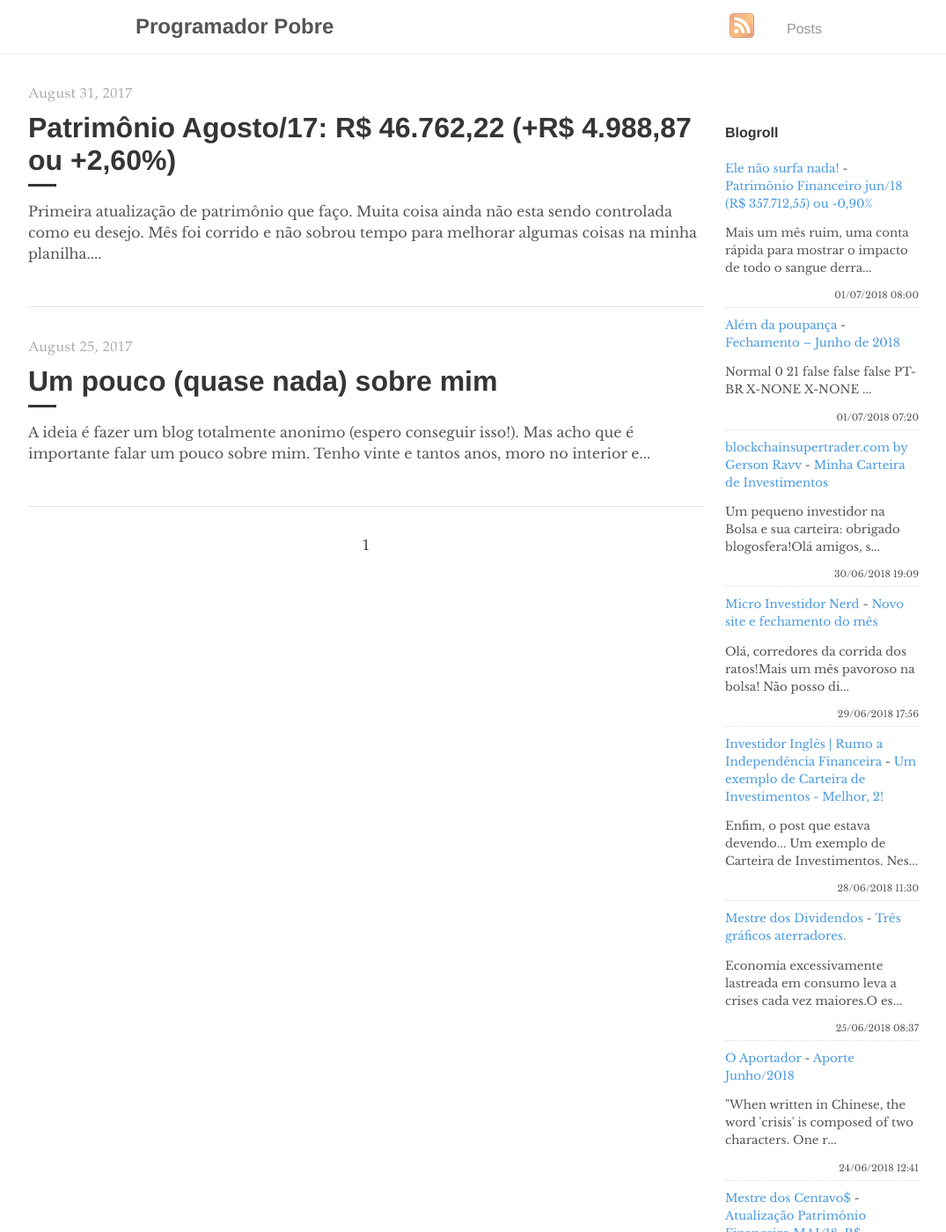
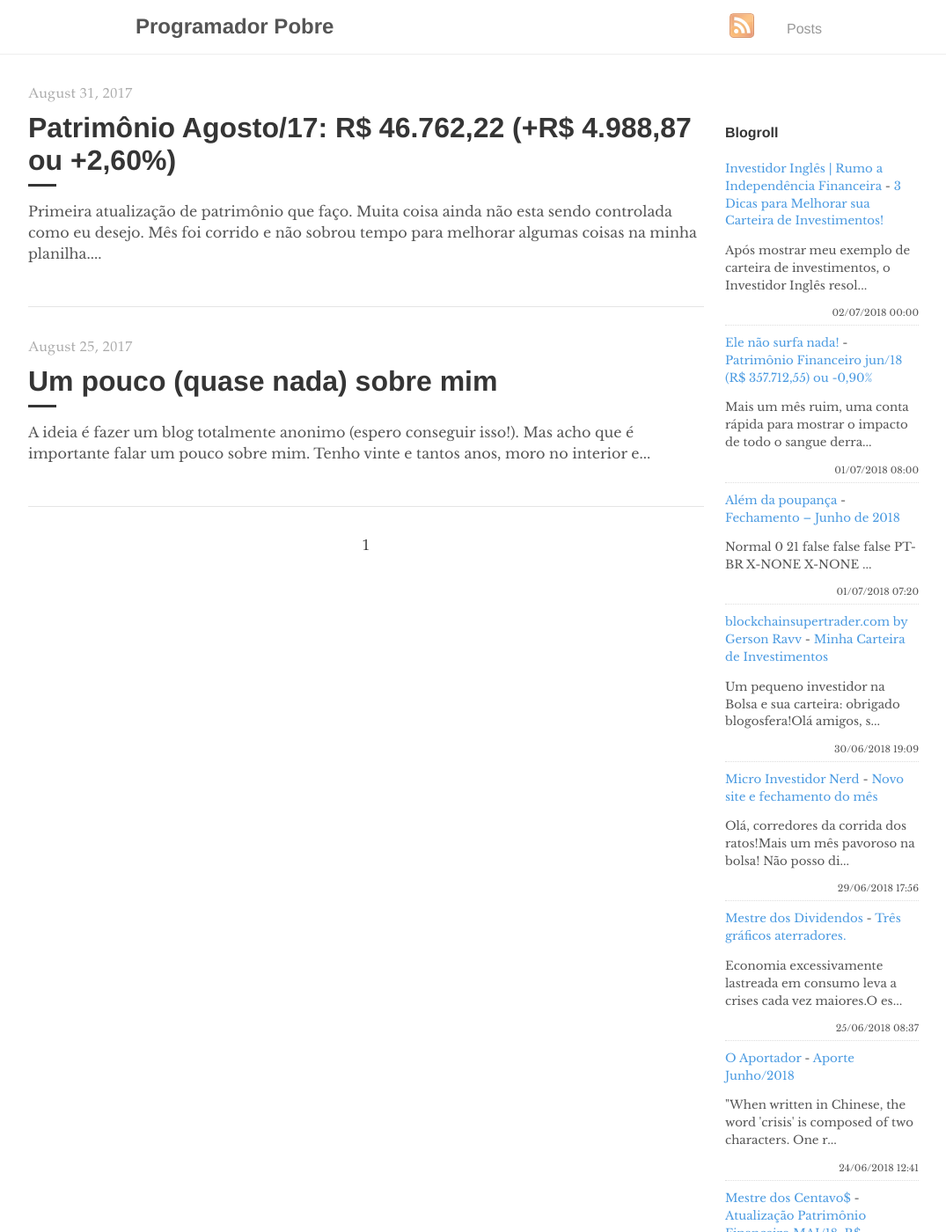
Before and after one commit to programadorpobre/programadorpobre.github.io, a Jekyll site: the page built from index.html, in a window 1280 px wide and 1400 px high. Shown: the whole window at 88% size, without its empty margins (96-1171 px from the left). Built offline with Jekyll 4.4.1, drawn with Linux system fonts in a browser that asks for light colours; the list of posts is cut into pages by our own code; comment, search, counter and statistics services are not loaded.

Commit message:
[ci skip] travis #331

```diff
--- a/_includes/feed-entries.html
+++ b/_includes/feed-entries.html
@@ -1,3 +1,8 @@
+<div class="feed-entry">
+    <a class="feed-entry-site-name" href="https://www.investidoringles.com/">Investidor Inglês | Rumo a Independência Financeira</a> - <a class="feed-entry-title" href="https://www.investidoringles.com/2018/07/3-dicas-melhorar-carteira-de-investimentos.html">3 Dicas para Melhorar sua Carteira de Investimentos!</a>
+    <p class="feed-entry-summary">Após mostrar meu exemplo de carteira de investimentos, o Investidor Inglês resol...</p>
+    <time datetime="2018-07-02T00:00:00.000-03:00">02/07/2018 00:00</time>
+</div>
 <div class="feed-entry">
     <a class="feed-entry-site-name" href="https://elenaosurfanada.blogspot.com/">Ele não surfa nada!</a> - <a class="feed-entry-title" href="https://elenaosurfanada.blogspot.com/2018/07/patrimonio-financeiro-jun18-r-35771255.html">Patrimônio Financeiro jun/18 (R$ 357.712,55) ou -0,90%</a>
     <p class="feed-entry-summary">Mais um mês ruim, uma conta rápida para mostrar o impacto de todo o sangue derra...</p>
@@ -19,11 +24,6 @@
     <time datetime="2018-06-29T17:56:00.000-07:00">29/06/2018 17:56</time>
 </div>
 <div class="feed-entry">
-    <a class="feed-entry-site-name" href="https://www.investidoringles.com/">Investidor Inglês | Rumo a Independência Financeira</a> - <a class="feed-entry-title" href="https://www.investidoringles.com/2018/06/exemplo-de-carteira-de-investimentos.html">Um exemplo de Carteira de Investimentos - Melhor, 2!</a>
-    <p class="feed-entry-summary">Enfim, o post que estava devendo... Um exemplo de Carteira de Investimentos. Nes...</p>
-    <time datetime="2018-06-28T11:30:00.000-03:00">28/06/2018 11:30</time>
-</div>
-<div class="feed-entry">
     <a class="feed-entry-site-name" href="https://mestredosdividendos.blogspot.com/">Mestre dos Dividendos</a> - <a class="feed-entry-title" href="https://mestredosdividendos.blogspot.com/2018/06/tres-graficos-aterradores.html">Três gráficos aterradores.</a>
     <p class="feed-entry-summary">Economia excessivamente lastreada em consumo leva a crises cada vez maiores.O es...</p>
     <time datetime="2018-06-25T08:37:00.004-07:00">25/06/2018 08:37</time>
```
